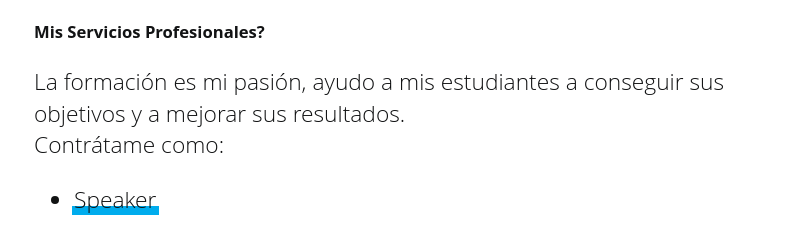
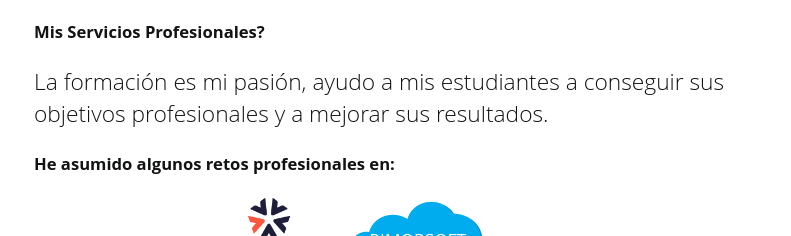
Before and after one commit to italofantone/italofantone.github.io, a plain HTML site: page index.html in a window 1280 px wide. Shown: the part 798-1034 px from the top of the page, without its empty margins (102-893 px from the left). Drawn offline with Linux system fonts and the light colour scheme.

Commit message:
Update index.html

```diff
--- a/index.html
+++ b/index.html
@@ -23,12 +23,7 @@
         <p>Sobre mi te puedo decir que me gusta ayudar y considero como mi mayor placer ver a las personas crecer, formar sus empresas o escalar rápidamente como empleados... ¿Necesitas algo de mi?, escribe un mensaje a cualquiera de mis redes sociales.</p>
 
         <h3>Mis Servicios Profesionales?</h3>
-        <p>La formación es mi pasión, ayudo a mis estudiantes a conseguir sus objetivos y a mejorar sus resultados. <br> Contrátame como:</p>
-        <ul>
-            <li>
-                <a href="https://rimorsoft.com/italomoralesf/speaker" target="_blank">Speaker</a>
-            </li>
-        </ul>
+        <p>La formación es mi pasión, ayudo a mis estudiantes a conseguir sus objetivos profesionales y a mejorar sus resultados.</p>
 
         <h3>He asumido algunos retos profesionales en:</h3>
         <p>
```
